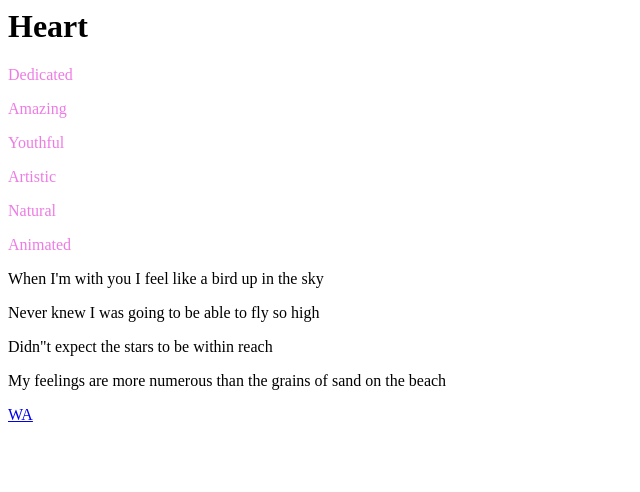
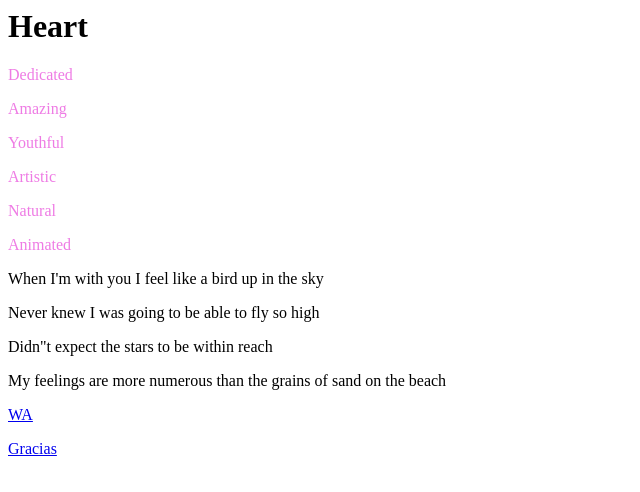
Before and after one commit to 5141227/index.html, a plain HTML site: page index.html in a window 1280 px wide. Shown: the full height of the page, 0-640 px from the left. Drawn offline with Linux system fonts and the light colour scheme.

Commit message:
DHEARTTT

```diff
--- a/index.html
+++ b/index.html
@@ -59,3 +59,9 @@ Artistic
     WA
 </a>
 </p>
+
+<p>
+<a href="https://www.youtube.com/watch?v=grGqJJp77pE&list=RDgrGqJJp77pE&start_radio=1/">
+    Gracias
+</a>
+</p>
```
